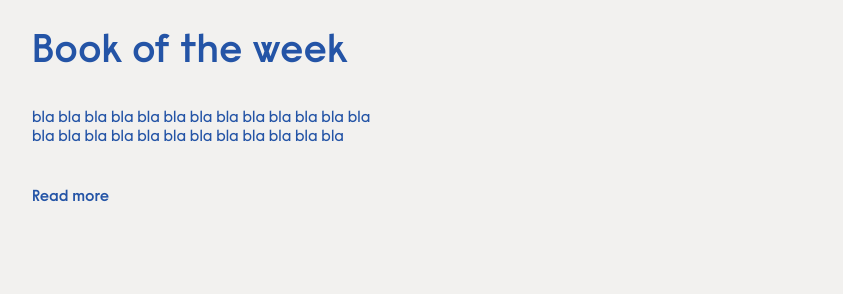
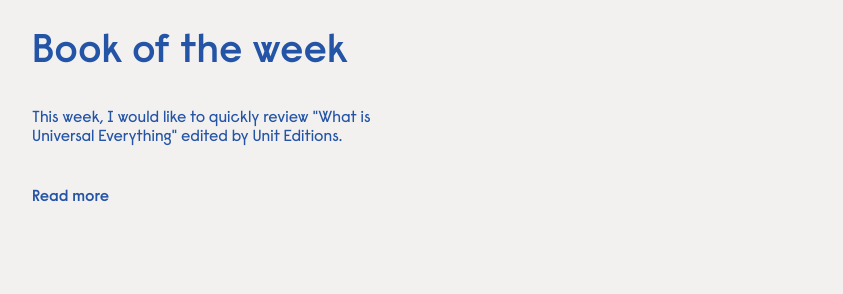
Before and after one commit to emho-lab/journal, a Jekyll site: the page built from index.html, in a window 1280 px wide. Shown: the part 1461-1755 px from the top of the page, without its empty margins (218-1061 px from the left). Built offline with Jekyll 4.4.1, drawn with Linux system fonts in a browser that asks for light colours.

Commit message:
Updated Welcome To Jekyll

```diff
--- a/_posts/2019-09-26-welcome-to-jekyll.markdown
+++ b/_posts/2019-09-26-welcome-to-jekyll.markdown
@@ -2,8 +2,10 @@
 title: Book of the week
 date: 2019-09-26 00:00:00 Z
 image: "/uploads/book@72x.png"
-excerpt: bla bla bla bla bla bla bla bla bla bla bla bla bla bla bla bla bla bla bla
-  bla bla bla bla bla bla
+excerpt: This week, I would like to quickly review "What is Universal Everything"
+  edited by Unit Editions.
 ---
 
-blog number 1
+What is Universal Everything
+
+Publisher: Unit Editions
```
